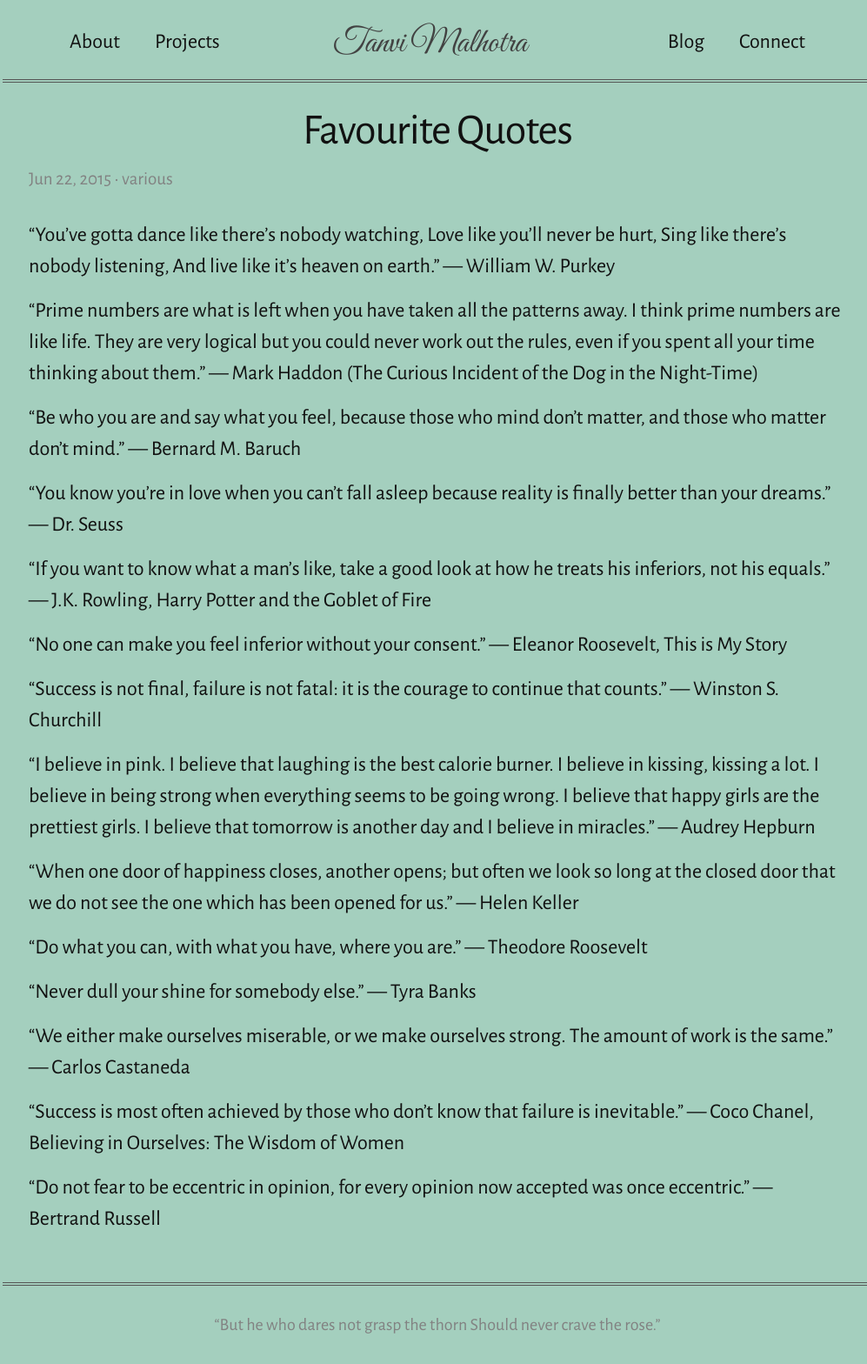
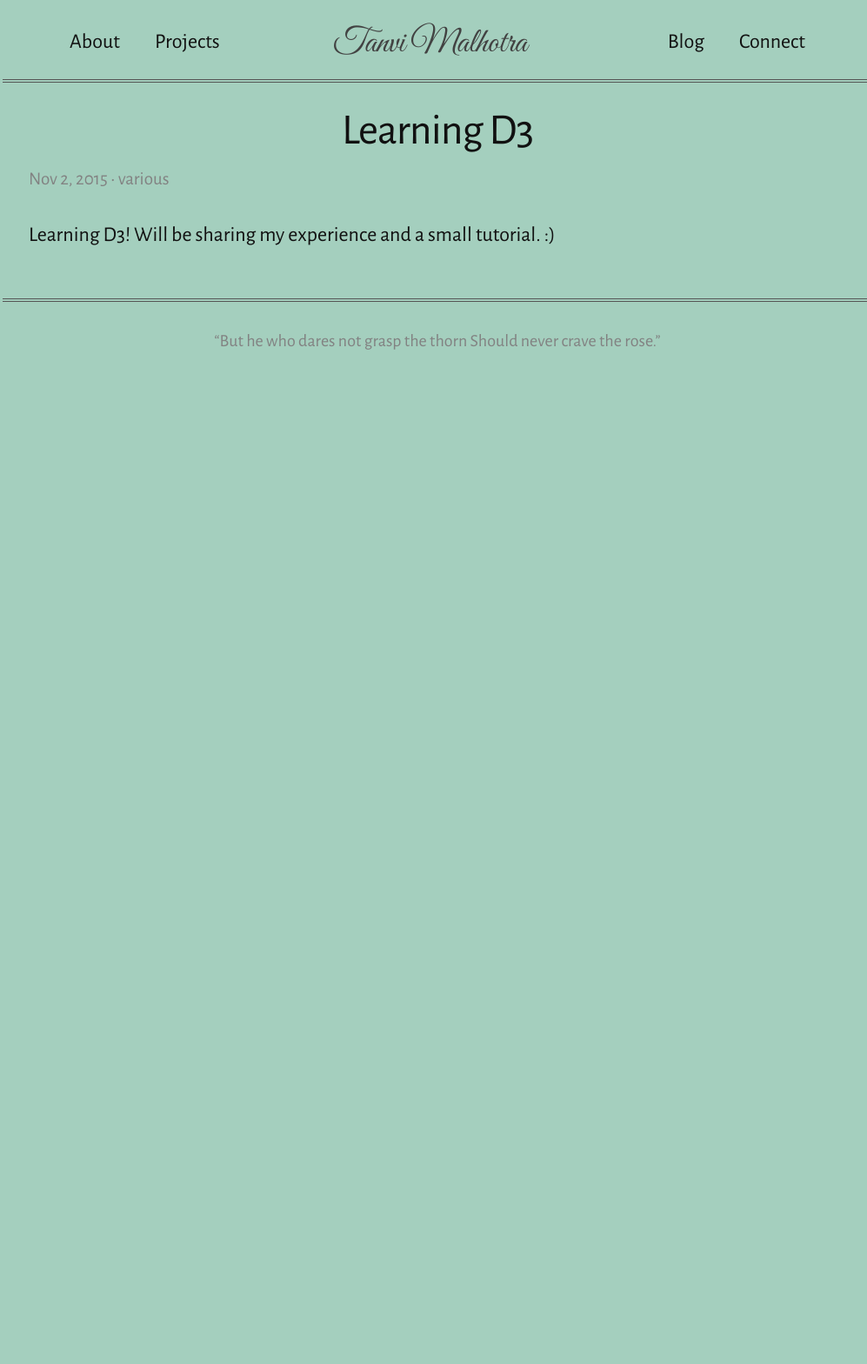
Before and after one commit to tanvi-m/tanvi-m.github.io_old, a Jekyll site: the page built from _posts/2015-11-02-learningd3.markdown, in a window 1280 px wide. Shown: the whole page at 87% size, without its empty margins (137-1134 px from the left). Built offline with Jekyll 4.4.1, drawn with Linux system fonts in a browser that asks for light colours; after the commit the page ends 900 px from its top, so only the background shows below that.

Commit message:
New Blog

```diff
--- a/_posts/2015-11-02-learningd3.markdown
+++ b/_posts/2015-11-02-learningd3.markdown
@@ -1,64 +1,8 @@
 ---
 layout: post
-title:  "Favourite Quotes"
-date:   2015-06-22
+title:  "Learning D3"
+date:   2015-11-02
 author: "various"
 ---
 
-“You've gotta dance like there's nobody watching,
-Love like you'll never be hurt,
-Sing like there's nobody listening,
-And live like it's heaven on earth.”
-― William W. Purkey
-
-
-"Prime numbers are what is left when you have taken all the patterns away. I think prime numbers are like life. They are very logical but you could never work out the rules, even if you spent all your time thinking about them."
-— Mark Haddon (The Curious Incident of the Dog in the Night-Time)
-
-
-"Be who you are and say what you feel, because those who mind don't matter, and those who matter don't mind."
-― Bernard M. Baruch
-
-
-“You know you're in love when you can't fall asleep because reality is finally better than your dreams.”
-― Dr. Seuss
-
-
-“If you want to know what a man's like, take a good look at how he treats his inferiors, not his equals.”
-― J.K. Rowling, Harry Potter and the Goblet of Fire
-
-
-“No one can make you feel inferior without your consent.”
-― Eleanor Roosevelt, This is My Story
-
-
-“Success is not final, failure is not fatal: it is the courage to continue that counts.”
-― Winston S. Churchill
-
-
-“I believe in pink. I believe that laughing is the best calorie burner. I believe in kissing, kissing a lot. I believe in being strong when everything seems to be going wrong. I believe that happy girls are the prettiest girls. I believe that tomorrow is another day and I believe in miracles.”
-― Audrey Hepburn
-
-
-“When one door of happiness closes, another opens; but often we look so long at the closed door that we do not see the one which has been opened for us.”
-― Helen Keller
-
-
-“Do what you can, with what you have, where you are.”
-― Theodore Roosevelt
-
-
-“Never dull your shine for somebody else.”
-― Tyra Banks
-
-
-“We either make ourselves miserable, or we make ourselves strong. The amount of work is the same.”
-― Carlos Castaneda
-
-
-“Success is most often achieved by those who don't know that failure is inevitable.”
-― Coco Chanel, Believing in Ourselves: The Wisdom of Women
-
-
-“Do not fear to be eccentric in opinion, for every opinion now accepted was once eccentric.”
-― Bertrand Russell
+Learning D3! Will be sharing my experience and a small tutorial. :)
```
